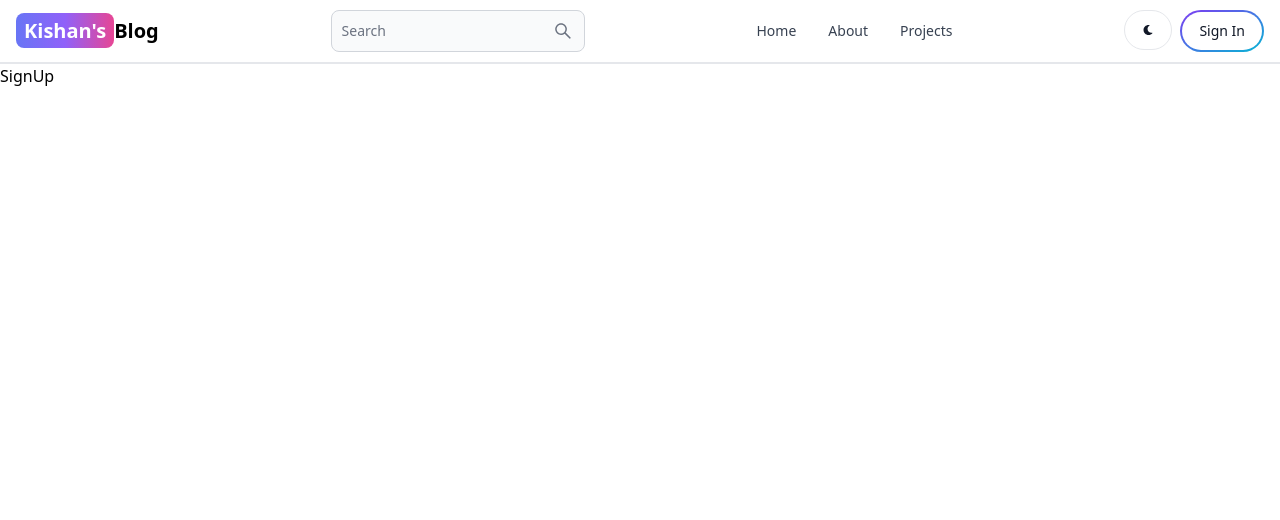
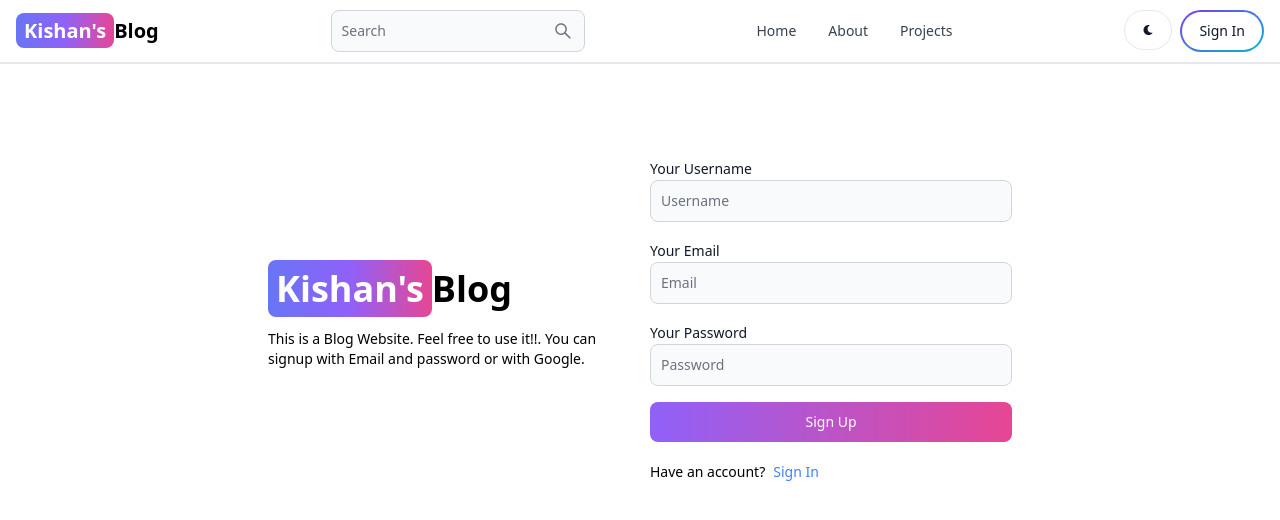
Before and after one commit to Kishan-kumar001/MERN-BLOG, a React (Vite) app in the folder client/: page /sign-up in a window 1280 px wide. Shown: the top 520 px of the page. Built offline with nearby package versions, Linux system fonts and the light colour scheme.

Commit message:
completed signup page UI

```diff
--- a/client/src/pages/SignUp.jsx
+++ b/client/src/pages/SignUp.jsx
@@ -1,7 +1,51 @@
+import { Button, Label, TextInput } from "flowbite-react";
 import React from "react";
+import { Link } from "react-router-dom";
 
 const SignUp = () => {
-  return <div>SignUp</div>;
+  return (
+    <div className="min-h-screen">
+      <div className="flex p-3 max-w-3xl mx-auto flex-col md:flex-row md:items-center gap-5 mt-20 ">
+        <div className="flex-1">
+          <Link to="/" className="font-bold dark:text-white text-4xl">
+            <span className="px-2 py-1 bg-gradient-to-r from-indigo-500 via-purple-500 to-pink-500 rounded-lg text-white">
+              Kishan's
+            </span>
+            Blog
+          </Link>
+          <p className="text-sm mt-5">
+            This is a Blog Website. Feel free to use it!!. You can signup with
+            Email and password or with Google.
+          </p>
+        </div>
+        <div className="flex-1">
+          <form className="flex flex-col gap-4">
+            <div>
+              <Label value="Your Username" />
+              <TextInput type="text" placeholder="Username" id="username" />
+            </div>
+            <div>
+              <Label value="Your Email" />
+              <TextInput type="text" placeholder="Email" id="email" />
+            </div>
+            <div>
+              <Label value="Your Password" />
+              <TextInput type="password" placeholder="Password" id="password" />
+            </div>
+            <Button gradientDuoTone="purpleToPink" type="submit">
+              Sign Up
+            </Button>
+          </form>
+          <div className="flex gap-2 text-sm mt-5">
+            <span>Have an account?</span>
+            <Link to="/sign-in" className="text-blue-500">
+              Sign In
+            </Link>
+          </div>
+        </div>
+      </div>
+    </div>
+  );
 };
 
 export default SignUp;
```
